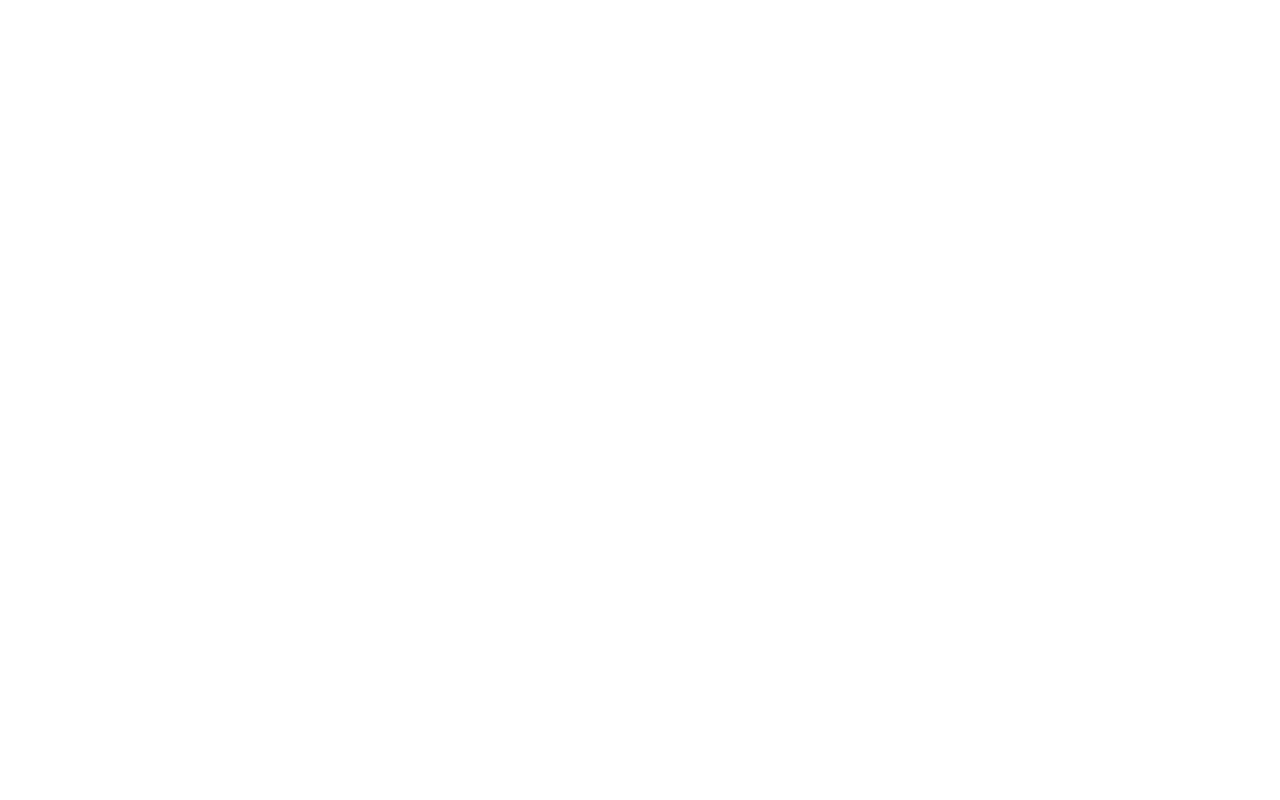
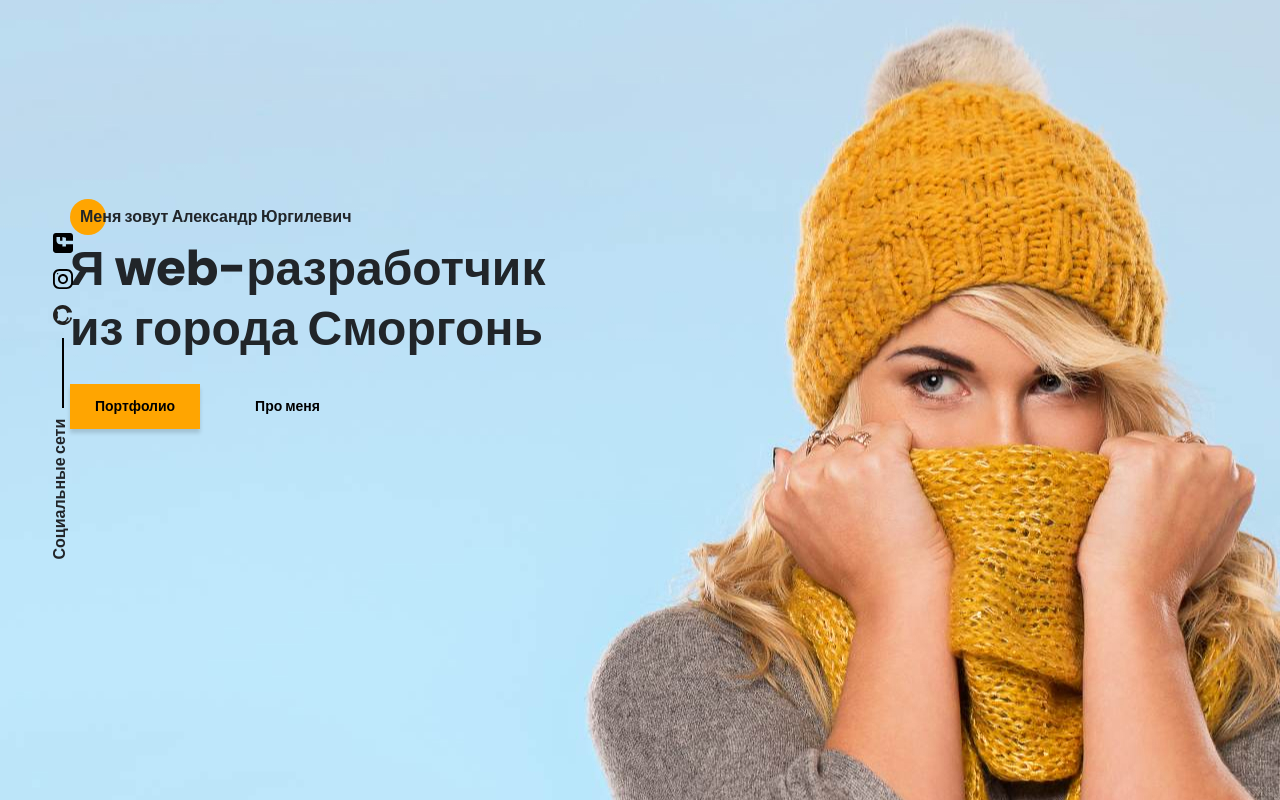
Before and after one commit to MrUnderSan/Portfolio, a website: page src/index.html in a window 1280 px wide. Drawn offline with nearby package versions, Linux system fonts and the light colour scheme; files that its build step writes are made by us from their sources; files whose address does not match are found by name.

Commit message:
add first screen

```diff
--- a/src/index.html
+++ b/src/index.html
@@ -45,6 +45,29 @@
 </head>
 <body>
 
+    <aside class="sidepanel">
+        <a href="" class="sidepanel__link"><img src="icons/social/facebook.svg" alt="facebook"></a>
+        <a href="" class="sidepanel__link"><img src="icons/social/instagram.svg" alt="instagram"></a>
+        <a href="" class="sidepanel__link"><img src="icons/social/github.svg" alt="github"></a>
+        <div class="sidepanel__divider"></div>
+        <div class="sidepanel__text"><span>Социальные сети</span></div>
+    </aside>
+
+    <section class="promo">
+        <div class="container">
+            <div class="title title_fz16 promo__subtitle">
+                Меня зовут Александр Юргилевич
+            </div>
+            <h1 class="title title_fz48 promo__title">
+                Я web-разработчик из города Сморгонь
+            </h1>
+            <div class="promo__btns">
+                <a href="#" class="promo__link btn">Портфолио</a>
+                <a href="#" class="promo__link">Про меня</a>
+            </div>
+        </div>
+    </section>
+
     <script src="js/script.js"></script>
 </body>
 </html>
--- a/src/sass/base/_mixins.scss
+++ b/src/sass/base/_mixins.scss
@@ -0,0 +1,13 @@
+@mixin before_circle {
+    &::before {
+        content: '';
+        position: absolute;
+        width: 36px;
+        height: 36px;
+        background: $main-color;
+        border-radius: 100%;
+        z-index: -1;
+        top: -25%;
+        left: 0;
+    }
+}
--- a/src/sass/base/_variables.scss
+++ b/src/sass/base/_variables.scss
@@ -0,0 +1 @@
+$main-color: #FFA501;
--- /dev/null
+++ b/src/sass/blocks/_button.scss
@@ -0,0 +1,6 @@
+.btn {
+    height: 45px;
+    background: $main-color;
+    box-shadow: 0px 4px 4px rgba(0, 0, 0, 0.15);
+    padding: 12px 25px;
+}
--- /dev/null
+++ b/src/sass/blocks/_promo.scss
@@ -0,0 +1,35 @@
+.promo {
+    min-height: 100vh;
+    position: relative;
+    background: url('../img/main_bg.jpg') no-repeat 50%/cover;
+    padding-top: 205px;
+    &__title {
+        width: 535px;
+        margin-top: 10px;
+    }
+    &__subtitle {
+        position: relative;
+        z-index: 2;
+        @include before_circle;
+        padding-left: 10px;
+
+    }
+    &__btns {
+        margin-top: 25px;
+        display: flex;
+        width: 250px;
+        align-items: center;
+        justify-content: space-between;
+    }
+
+    &__link {
+        color: black;
+        font-size: 14px;
+        line-height: 21px;
+        font-weight: bold;
+        &:hover {
+            color: #000;
+            text-decoration: none;
+        }
+    }
+}
--- /dev/null
+++ b/src/sass/blocks/_sidepanel.scss
@@ -0,0 +1,28 @@
+.sidepanel {
+    position: fixed;
+    top: 230px;
+    left: 50px;
+    display: flex;
+    flex-direction: column;
+    justify-content: space-between;
+    align-items: center;
+    height: 340px;
+    z-index: 3;
+    &__divider {
+        width: 2px;
+        height: 70px;
+        background-color: black;
+    }
+    &__text {
+        height: 150px;
+        width: 25px;
+        font-weight: bold;
+        font-size: 16px;
+        line-height: 24px;
+        span {
+            display: block;
+            transform: rotate(270deg) translate(-35%, -269%);
+            width: 150px;
+        }
+    }
+}
--- /dev/null
+++ b/src/sass/blocks/_title.scss
@@ -0,0 +1,16 @@
+.title {
+    font-weight: bold;
+    font-size: 36px;
+    line-height: 60px;
+    &_fz14 {
+        font-size: 14px;
+        line-height: 21px;
+    }
+    &_fz16 {
+        font-size: 16px;
+        line-height: 24px;
+    }
+    &_fz48 {
+        font-size: 48px;
+    }
+}
--- a/src/sass/style.scss
+++ b/src/sass/style.scss
@@ -1,8 +1,22 @@
 @import 'libs/bootstrap-reboot.min';
 @import url('https://fonts.googleapis.com/css2?family=Poppins:wght@500;700&display=swap');
+
+@import 'base/variables';
+@import 'base/mixins';
+
 
 * {
     font-family: 'Poppins', sans-serif;
     margin: 0;
     padding: 0;
 }
+
+.container {
+    width: 1140px;
+    margin: 0 auto;
+}
+
+@import 'blocks/promo';
+@import 'blocks/title';
+@import 'blocks/button';
+@import 'blocks/sidepanel';
```
Also changed, not shown: dist/css/style.min.css, dist/index.html, src/sass/blocks/header.scss (deleted).
